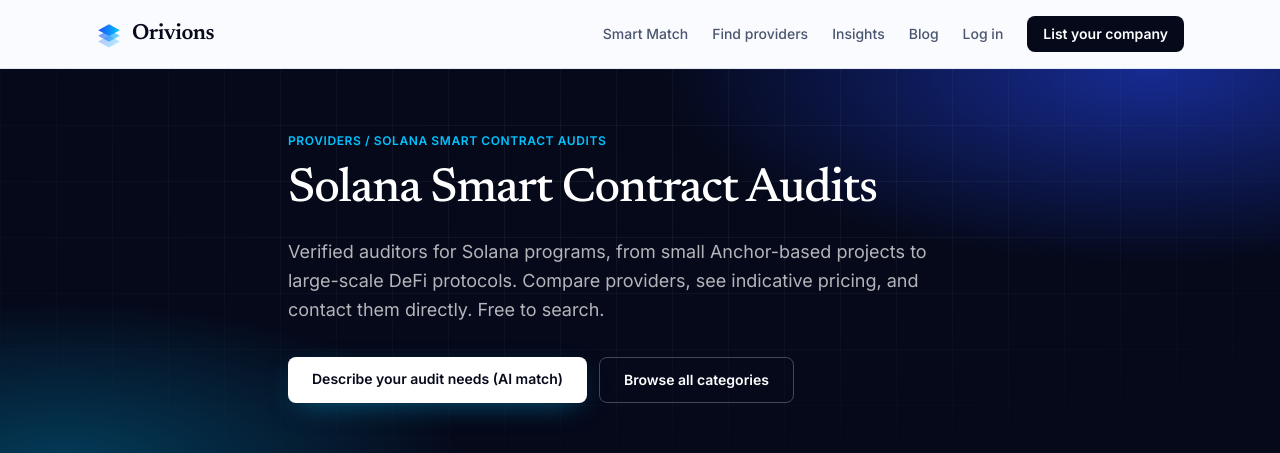
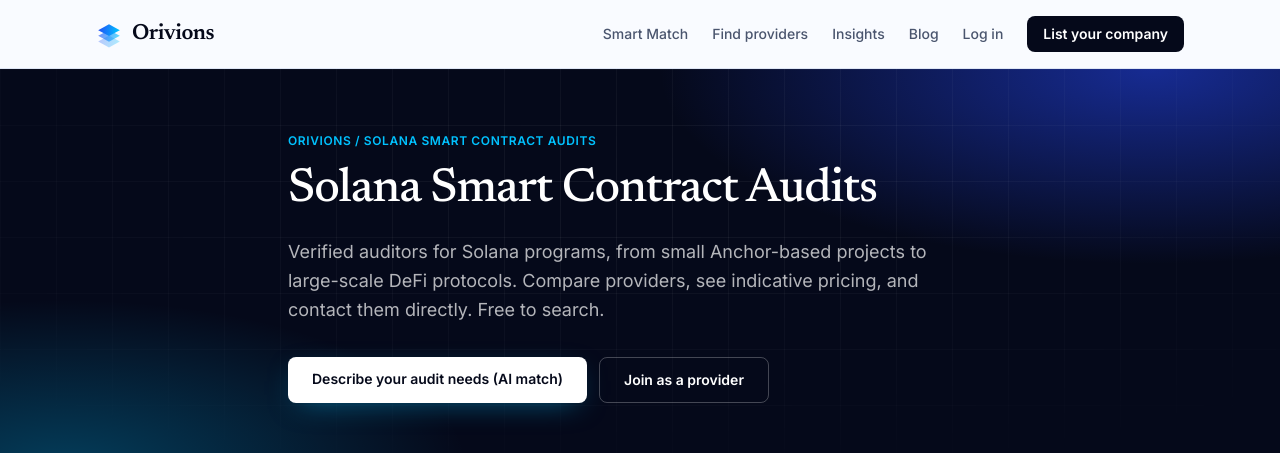
Before and after one commit to JakeMalarczyk/Orivions, a Next.js app in the folder orivions-app/: page /solana-smart-contract-audits in a window 1280 px wide. Shown: the top 453 px of the page. Built offline with nearby package versions, Linux system fonts and the light colour scheme; no server answers; the database is empty.

Commit message:
Site: Smart Match first, provider directory out of the nav (CategoryPage.tsx)

```diff
--- a/orivions-app/components/CategoryPage.tsx
+++ b/orivions-app/components/CategoryPage.tsx
@@ -109,7 +109,7 @@ export default function CategoryPage({ content }: { content: CategoryContent })
         narrow
         eyebrow={
           <>
-            <Link href="/providers" className="hover:text-white">Providers</Link> / {breadcrumbLabel}
+            <Link href="/" className="hover:text-white">Orivions</Link> / {breadcrumbLabel}
           </>
         }
         title={h1}
@@ -118,8 +118,8 @@ export default function CategoryPage({ content }: { content: CategoryContent })
         <Link href="/smart-match" className={HERO_PRIMARY}>
           {ctaPrimary}
         </Link>
-        <Link href="/providers" className={HERO_SECONDARY}>
-          Browse all categories
+        <Link href="/founding-providers" className={HERO_SECONDARY}>
+          Join as a provider
         </Link>
       </PageHero>
 
```
